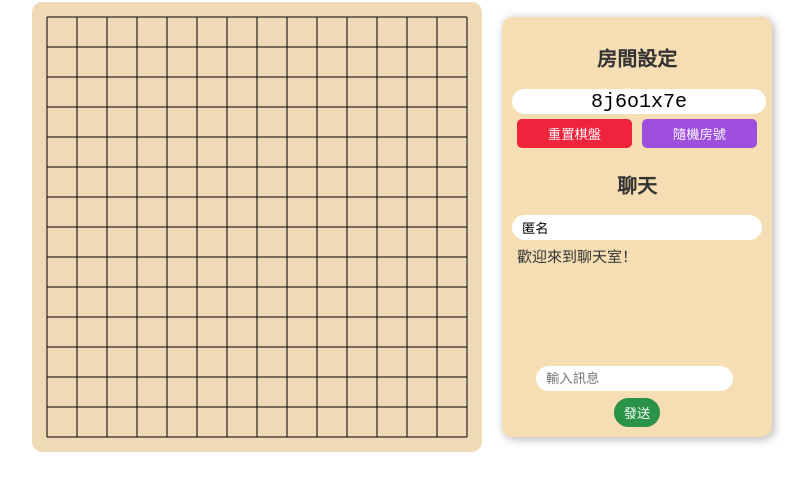
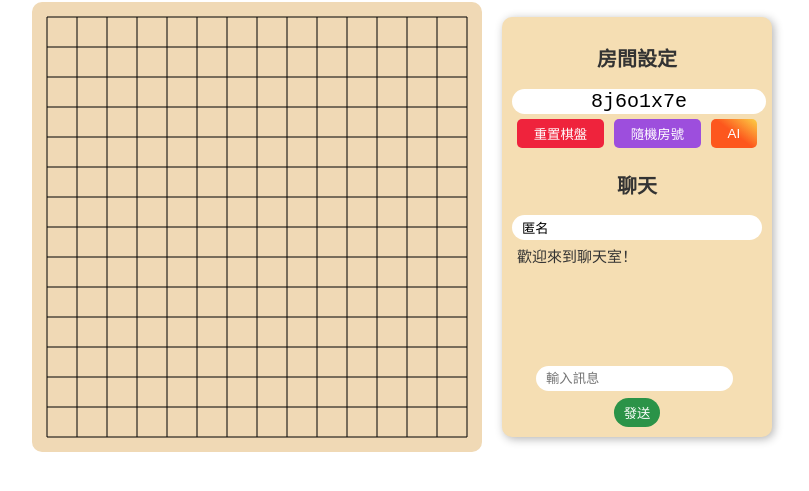
Before and after one commit to JustappleJust/super-beta-gumoku, a plain HTML site: page index.html in a window 1280 px wide. Shown: the part 95-586 px from the top of the page, without its empty margins (238-1047 px from the left). Drawn offline with Linux system fonts and the light colour scheme.

Commit message:
Update index.html

```diff
--- a/index.html
+++ b/index.html
@@ -145,6 +145,7 @@
             <div id="room-btns">
                 <button id="reset-btn" class="room-btns" style="background-color: #ef233c;">重置棋盤</button>
                 <button id="random-id" class="room-btns" style="background-color: #9d4edd;">隨機房號</button>
+                <button id="ai" class="room-btns" style="background-image: linear-gradient(37deg, rgba(253,87,29,1) 50%, rgba(252,208,69,1) 100%);" onclick="alert('AI 已啟動')">AI</button>
             </div>
             <h2 style="font-size: 20px;">聊天</h2>
             <input type="text" id="user-id" name="user-is" placeholder="暱稱"
```
